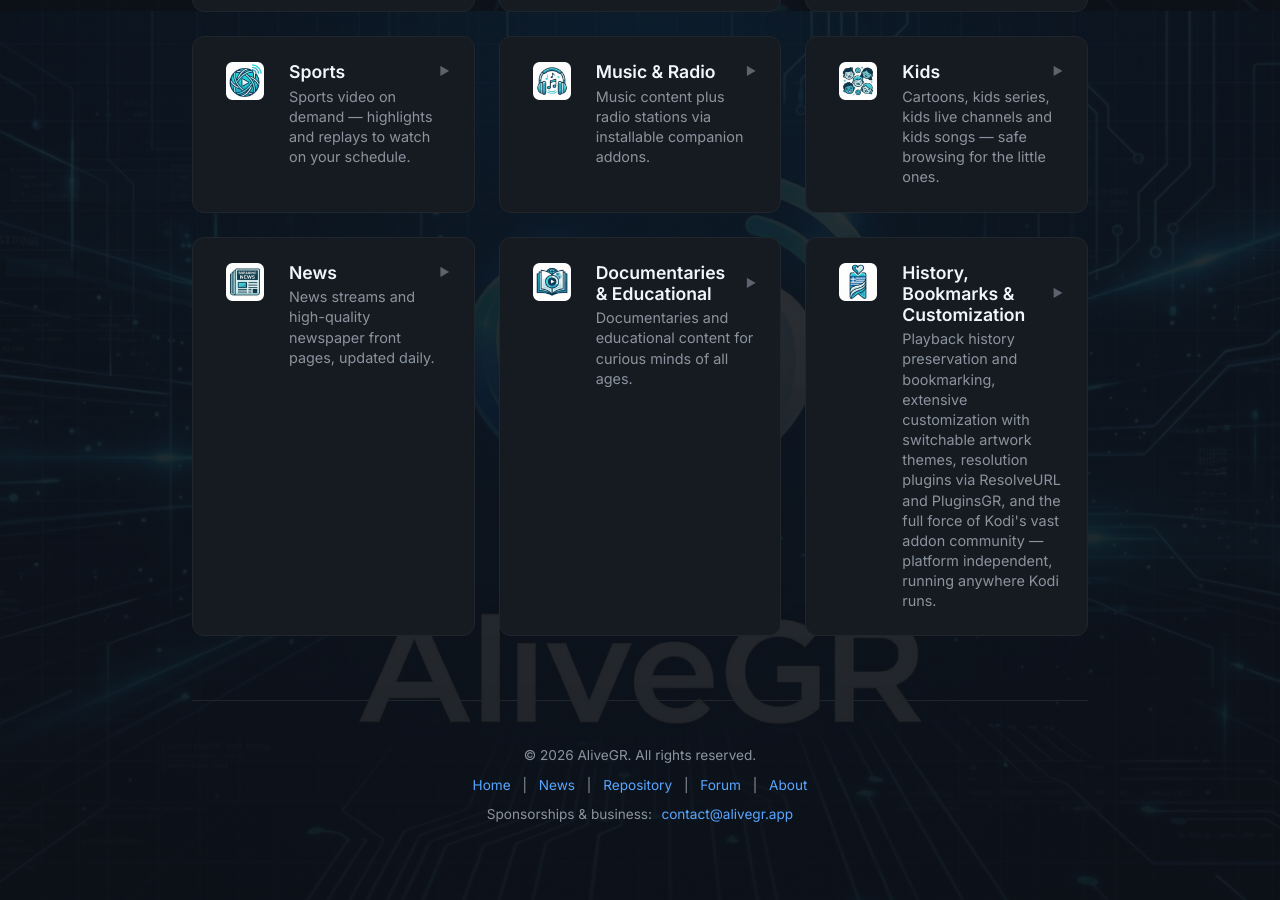
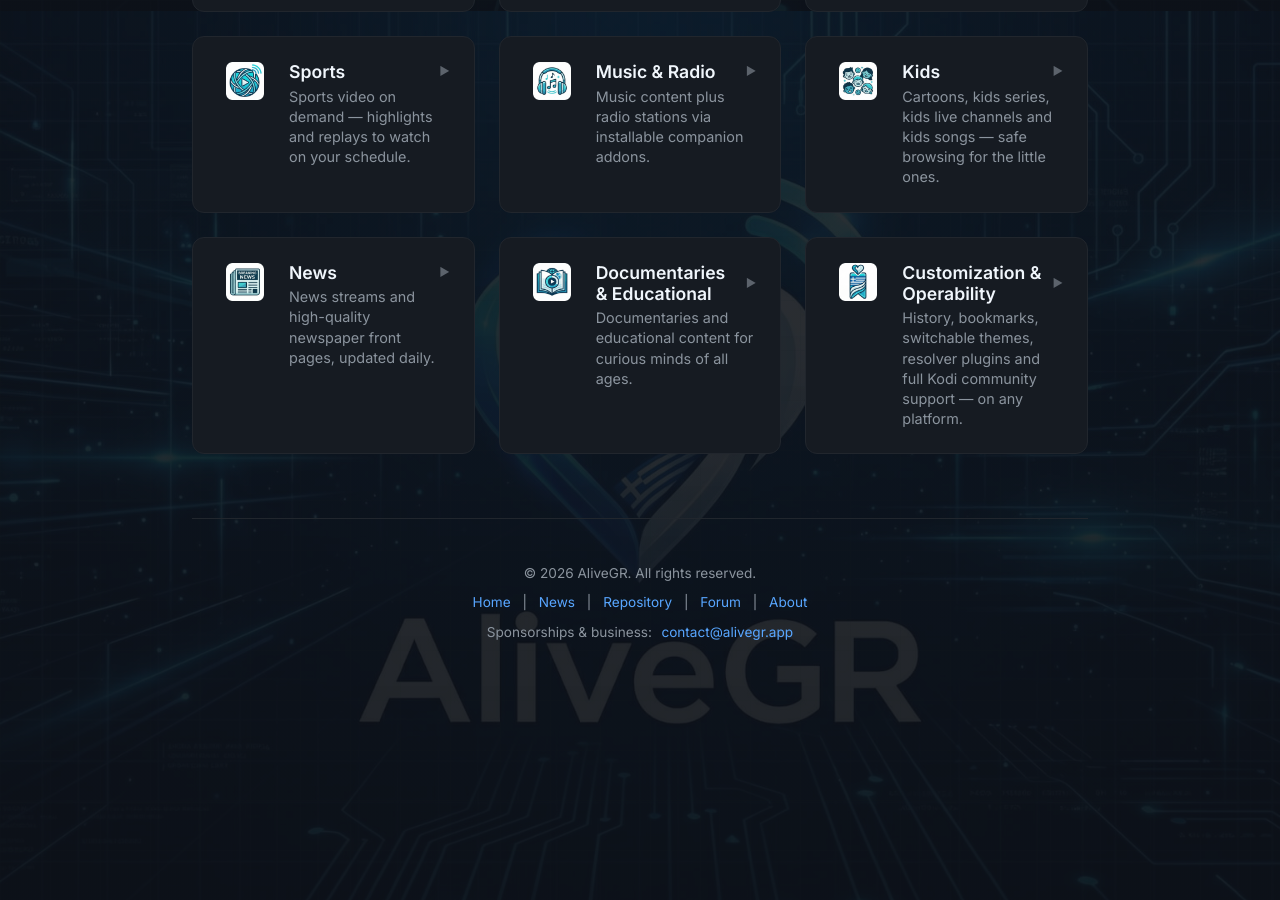
Before and after one commit to Twilight0/alivegr.github.io, a Jekyll site: the page built from index.html, in a window 1280 px wide and 900 px high, scrolled down 889 px. Built offline with Jekyll 4.4.1, drawn with Linux system fonts in a browser that asks for light colours.

Commit message:
Briefen last homepage card to match others

```diff
--- a/index.html
+++ b/index.html
@@ -83,17 +83,14 @@
         </div>
 
         <div class="feature-card" onclick="this.classList.toggle('expanded')">
-            <span class="feature-icon"><img src="/assets/icons/gemini/bookmarks+gemini.png" alt="Playback history and bookmarks" loading="lazy"></span>
+            <span class="feature-icon"><img src="/assets/icons/gemini/bookmarks+gemini.png" alt="Customization and operability" loading="lazy"></span>
             <div class="feature-details">
-                <div class="feature-title">History, Bookmarks &amp; Customization <span class="toggle-arrow">▶</span></div>
-                <div class="feature-desc">Playback history preservation and bookmarking, extensive customization with switchable artwork themes, resolution plugins via ResolveURL and PluginsGR, and the full force of Kodi's vast addon community — platform independent, running anywhere Kodi runs.</div>
-                <div class="feature-extra">
-                    <a href="https://github.com/Twilight0/plugin.video.alivegr" target="_blank" rel="noopener noreferrer">Source Code</a>
-                    <a href="https://kodi.tv/addons/" target="_blank" rel="noopener noreferrer">Kodi Addons</a>
-                </div>
+                <div class="feature-title">Customization &amp; Operability <span class="toggle-arrow">▶</span></div>
+                <div class="feature-desc">History, bookmarks, switchable themes, resolver plugins and full Kodi community support — on any platform.</div>
             </div>
         </div>
 
 
+
     </div>
 </div>
```
